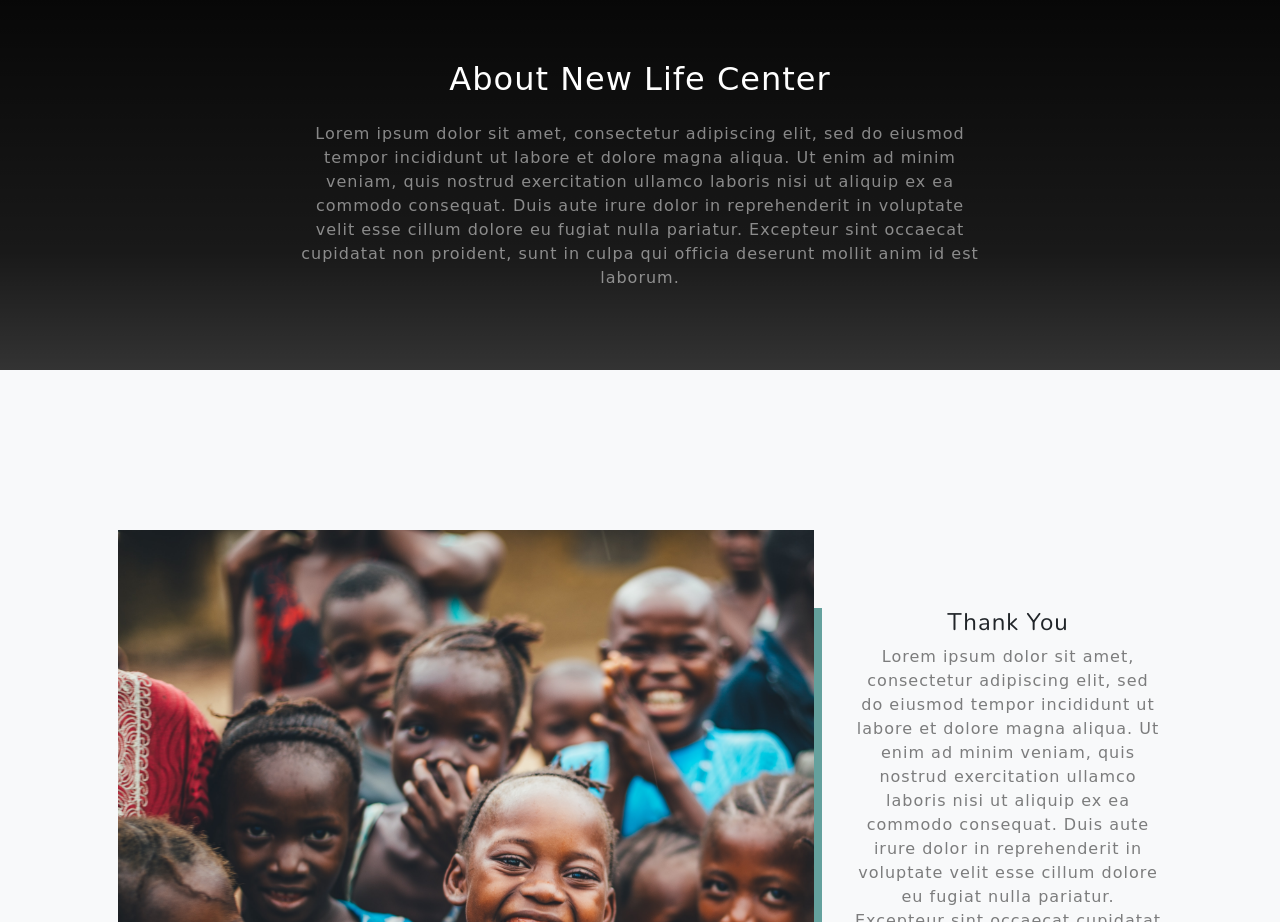
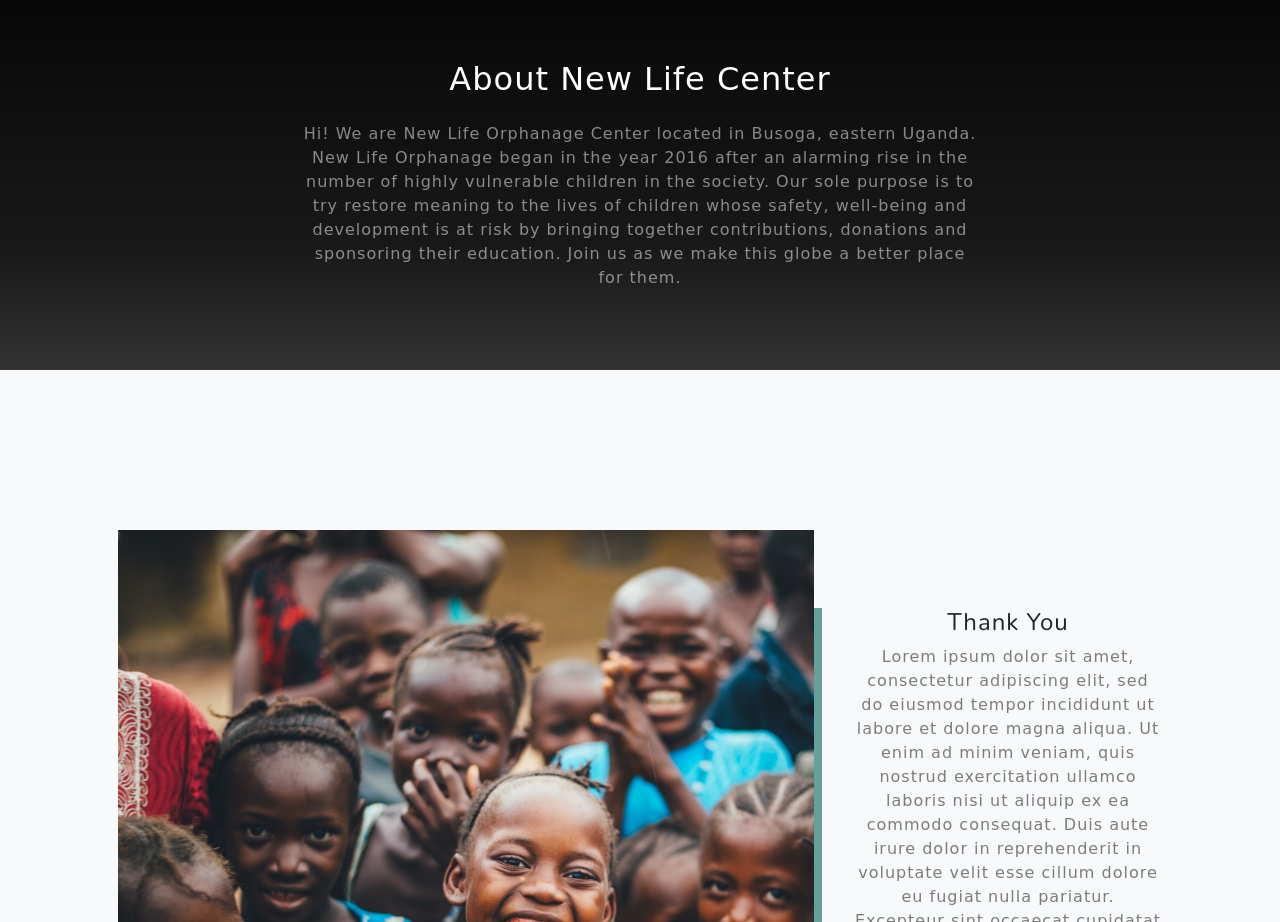
Before and after one commit to injili/OrphanageProject, a plain HTML site: page index.html in a window 1280 px wide. Shown: the part 900-1822 px from the top of the page. Drawn offline with nearby package versions, Linux system fonts and the light colour scheme.

Commit message:
Orphanage website project 7.2022

```diff
--- a/index.html
+++ b/index.html
@@ -54,7 +54,7 @@
                 <div class="col-lg-8">
                     <h2 class="text-white mb-4">About New Life Center</h2>
                     <p class="text-white-50">
-                        Lorem ipsum dolor sit amet, consectetur adipiscing elit, sed do eiusmod tempor incididunt ut labore et dolore magna aliqua. Ut enim ad minim veniam, quis nostrud exercitation ullamco laboris nisi ut aliquip ex ea commodo consequat. Duis aute irure dolor in reprehenderit in voluptate velit esse cillum dolore eu fugiat nulla pariatur. Excepteur sint occaecat cupidatat non proident, sunt in culpa qui officia deserunt mollit anim id est laborum.
+                        Hi! We are New Life Orphanage Center located in Busoga, eastern Uganda. New Life Orphanage began in the year 2016 after an alarming rise in the number of highly vulnerable children in the society. Our sole purpose is to try restore meaning to the lives of children whose safety, well-being and development is at risk by bringing together contributions, donations and sponsoring their education. Join us as we make this globe a better place for them.
                     </p>
                 </div>
             </div>
```
